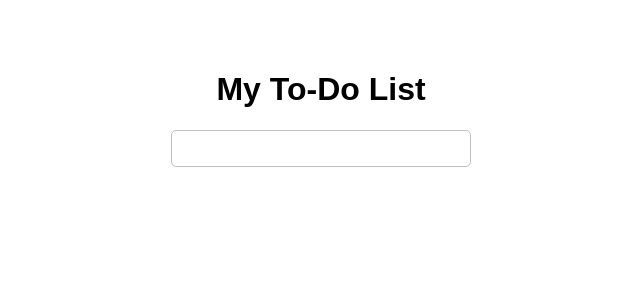
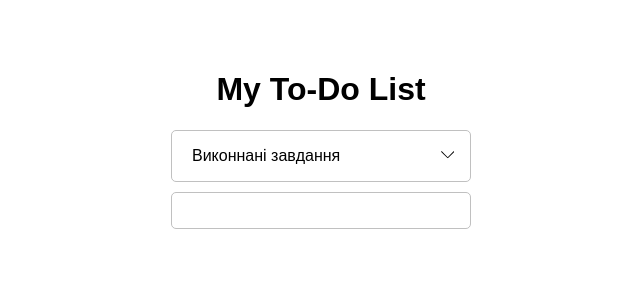
Before and after one commit to hruden/todo-list, a React (Create React App) app in the folder todo-list/: page / in a window 1280 px wide. Shown: the top 300 px of the page, without its empty margins (319-959 px from the left). Built offline with nearby package versions, Linux system fonts and the light colour scheme.

Commit message:
add todo id

```diff
--- a/todo-list/package.json
+++ b/todo-list/package.json
@@ -6,6 +6,7 @@
     "@testing-library/jest-dom": "^5.17.0",
     "@testing-library/react": "^13.4.0",
     "@testing-library/user-event": "^13.5.0",
+    "nanoid": "^5.0.7",
     "react": "^18.3.1",
     "react-dom": "^18.3.1",
     "react-icons": "^5.2.1",
--- a/todo-list/src/App.css
+++ b/todo-list/src/App.css
@@ -10,15 +10,3 @@
   flex-direction: column;
   margin-top: 50px;
 }
-
-.todo-list {
-  width: 300px;
-}
-
-.input {
-  width: 100%;
-  padding: 10px;
-  border: 1px solid #C0C0C0;
-  border-radius: 5px;
-  box-sizing: border-box;
-}
--- a/todo-list/src/components/todo/todo.js
+++ b/todo-list/src/components/todo/todo.js
@@ -4,7 +4,7 @@ import { SlCheck } from "react-icons/sl";
 import { SlClose } from "react-icons/sl";
 import { SlPencil } from "react-icons/sl";
 
-function Todo({ todo, index, completeTodo, removeTodo, editTodo }) {
+function Todo({ todo, completeTodo, removeTodo, editTodo }) {
   const [isEditing, setIsEditing] = useState(false);
   const [newText, setNewText] = useState(todo.text);
 
@@ -13,7 +13,7 @@ function Todo({ todo, index, completeTodo, removeTodo, editTodo }) {
   };
 
   const handleSave = () => {
-    editTodo(index, newText);
+    editTodo(todo.id, newText);
     setIsEditing(false);
   };
 
@@ -41,13 +41,13 @@ function Todo({ todo, index, completeTodo, removeTodo, editTodo }) {
         <>
           <p className="todoText">{todo.text}</p>
           <div>
-            <button className="btnCheck" onClick={() => completeTodo(index)}>
+            <button className="btnCheck" onClick={() => completeTodo(todo.id)}>
               <SlCheck />
             </button>
             <button className="btnPencil" onClick={handleEdit} disabled={todo.isCompleted}>
               <SlPencil />
             </button>
-            <button className="btnClose" onClick={() => removeTodo(index)}>
+            <button className="btnClose" onClick={() => removeTodo(todo.id)}>
               <SlClose />
             </button>
           </div>
--- /dev/null
+++ b/todo-list/src/components/todoForm/todoForm.css
@@ -0,0 +1,7 @@
+.input {
+    width: 100%;
+    padding: 10px;
+    border: 1px solid #C0C0C0;
+    border-radius: 5px;
+    box-sizing: border-box;
+  }
--- a/todo-list/src/components/todoForm/todoForm.js
+++ b/todo-list/src/components/todoForm/todoForm.js
@@ -1,4 +1,5 @@
 import React, { useState } from 'react';
+import './todoForm.css'
 
 function TodoForm({ addTodo }) {
   const [value, setValue] = useState('');
--- /dev/null
+++ b/todo-list/src/components/todoList/todoList.css
@@ -0,0 +1,18 @@
+.todo-list {
+    width: 300px;
+  }
+.accordion{
+    border: 1px solid #C0C0C0;
+    border-radius: 5px;
+    margin-bottom: 10px;
+    background: #fff;
+    margin-bottom: 10px;
+    display: flex;
+    align-items: center;
+    justify-content: space-between;
+    padding: 0 10px 0 20px;
+}
+.accordion-btn{
+    border: none;
+    background-color: transparent;
+}
--- a/todo-list/src/components/todoList/todoList.js
+++ b/todo-list/src/components/todoList/todoList.js
@@ -1,57 +1,83 @@
-import React, { useState, useEffect } from 'react';
-import Todo from '../todo/todo';
-import TodoForm from '../todoForm/todoForm';
+import React, { useState, useEffect } from "react";
+import { nanoid } from 'nanoid';
+import { SlArrowDown } from "react-icons/sl";
+import { SlArrowUp } from "react-icons/sl";
+import "./todoList.css";
+import Todo from "../todo/todo";
+import TodoForm from "../todoForm/todoForm";
 
 function TodoList() {
   const [todos, setTodos] = useState([]);
+  const [isAccordionOpen, setIsAccordionOpen] = useState(false);
 
   useEffect(() => {
-    const savedTodos = JSON.parse(localStorage.getItem('todos'));
-    if (savedTodos) {
+    const savedTodos = JSON.parse(localStorage.getItem('todos')) || [];
     setTodos(savedTodos);
-    }
   }, []);
 
-  const saveTodos = (newTodos) => {
-    setTodos(newTodos);
-    localStorage.setItem('todos', JSON.stringify(newTodos));
+  useEffect(() => {
+    localStorage.setItem('todos', JSON.stringify(todos));
+  }, [todos]);
+
+  const addTodo = text => {
+    const newTodo = { id: nanoid(), text, isCompleted: false };
+    setTodos([...todos, newTodo]);
   };
 
-  const addTodo = (text) => {
-    const newTodos = [...todos, { text, isCompleted: false }];
-    saveTodos(newTodos);
+  const completeTodo = id => {
+    setTodos(todos.map(todo =>
+      todo.id === id ? { ...todo, isCompleted: !todo.isCompleted } : todo
+    ));
   };
 
-  const completeTodo = (index) => {
-    const newTodos = [...todos];
-    newTodos[index].isCompleted = !newTodos[index].isCompleted;
-    saveTodos(newTodos);
+  const removeTodo = id => {
+    setTodos(todos.filter(todo => todo.id !== id));
   };
 
-  const removeTodo = (index) => {
-    const newTodos = [...todos];
-    newTodos.splice(index, 1);
-    saveTodos(newTodos);
+  const editTodo = (id, newText) => {
+    setTodos(todos.map(todo =>
+      todo.id === id ? { ...todo, text: newText } : todo
+    ));
   };
 
-  const editTodo = (index, newText) => {
-    const newTodos = [...todos];
-    newTodos[index].text = newText;
-    saveTodos(newTodos);
+  const toggleAccordion = () => {
+    setIsAccordionOpen(!isAccordionOpen);
   };
 
   return (
     <div className="todo-list">
-      {todos.map((todo, index) => (
+      {todos
+        .filter((todo) => !todo.isCompleted)
+        .map((todo) => (
           <Todo
-          key={index}
-          index={index}
+            key={todo.id}
             todo={todo}
             completeTodo={completeTodo}
             removeTodo={removeTodo}
             editTodo={editTodo}
           />
         ))}
+      <div className="accordion">
+        <p>Виконнані завдання</p>
+        <button className="accordion-btn" onClick={toggleAccordion}>
+          {isAccordionOpen ? <SlArrowUp /> : <SlArrowDown />}
+        </button>
+      </div>
+      {isAccordionOpen && (
+          <div className="accordion-content">
+            {todos
+              .filter((todo) => todo.isCompleted)
+              .map((todo) => (
+                <Todo
+                  key={todo.id}
+                  todo={todo}
+                  completeTodo={completeTodo}
+                  removeTodo={removeTodo}
+                  editTodo={editTodo}
+                />
+              ))}
+          </div>
+        )}
       <TodoForm addTodo={addTodo} />
     </div>
   );
```
Also changed, not shown: 1 other file (tests, documents, lock files or other folders). Lines whose indentation alone changed are shown as unchanged.
